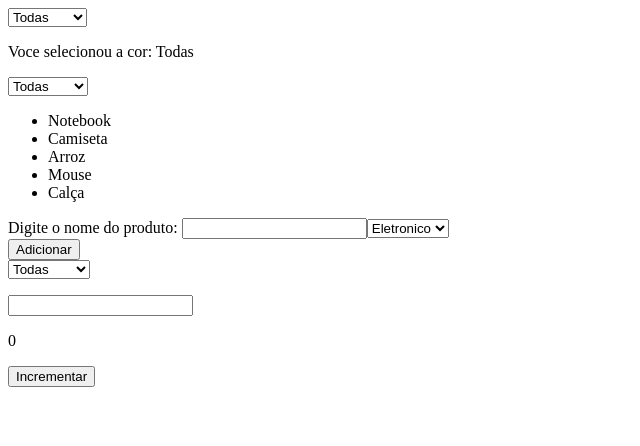
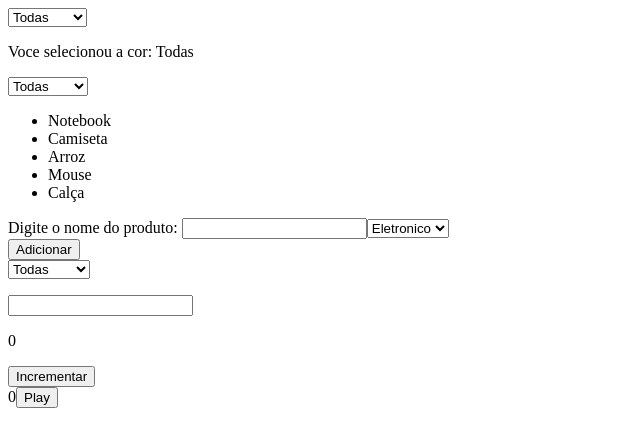
Before and after one commit to iGetSilly/estudododia, a React (Vite) app in the folder EstudoDoDia/: page / in a window 1280 px wide. Shown: the top 446 px of the page, without its empty margins (0-640 px from the left). Built offline with nearby package versions, Linux system fonts and the light colour scheme.

Commit message:
feat(exercises): complete exercise 6

```diff
--- a/EstudoDoDia/src/App.tsx
+++ b/EstudoDoDia/src/App.tsx
@@ -4,6 +4,7 @@ import Exercicio2 from './components/25-03/Exercicio2'
 import Exercicio3 from './components/25-03/Exercicio3'
 import Exercicio4 from './components/25-03/Exercicio4'
 import Exercicio5 from './components/25-03/Exercicio5'
+import Exercicio6 from './components/25-03/Exercicio6'
 
 
 function App() {
@@ -14,6 +15,7 @@ function App() {
      <Exercicio3/>
      <Exercicio4/>
      <Exercicio5/>
+     <Exercicio6/>
     </>
   )
 }
--- /dev/null
+++ b/EstudoDoDia/src/components/25-03/Exercicio6.tsx
@@ -0,0 +1,31 @@
+import { useEffect, useState } from 'react'
+
+// Crie um componente com um timer que conta segundos na tela.
+// Deve ter um botão para pausar e retomar. Quando pausado, o timer para. Quando retomado, continua de onde parou.
+// Você vai precisar de:
+
+// setInterval com cleanup
+// Um estado para saber se está pausado ou não
+
+function Exercicio6() {
+    const [count, setCount] = useState<number>(0)
+    const [pausado, setPausado] = useState<boolean>(true)
+
+    useEffect(() => {
+        if (pausado) return
+
+        const id = setInterval(() => {
+            setCount(prev => prev + 1)
+        }, 1000)
+
+        return () => clearInterval(id)
+
+    },[pausado])
+  return (
+    <div>{count}
+    <button onClick={() => setPausado(!pausado)}>{pausado ? "Play" : "Pausar"}</button>
+    </div>
+  )
+}
+
+export default Exercicio6
```
